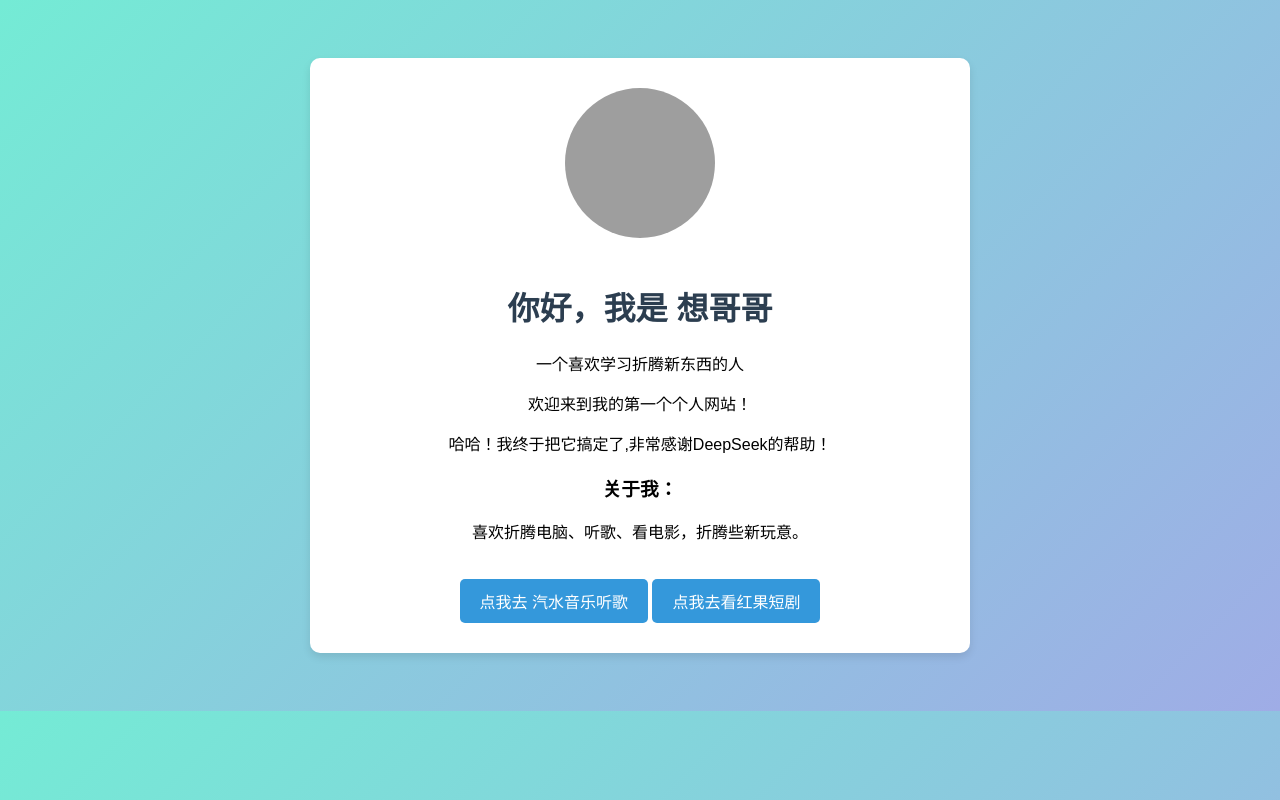
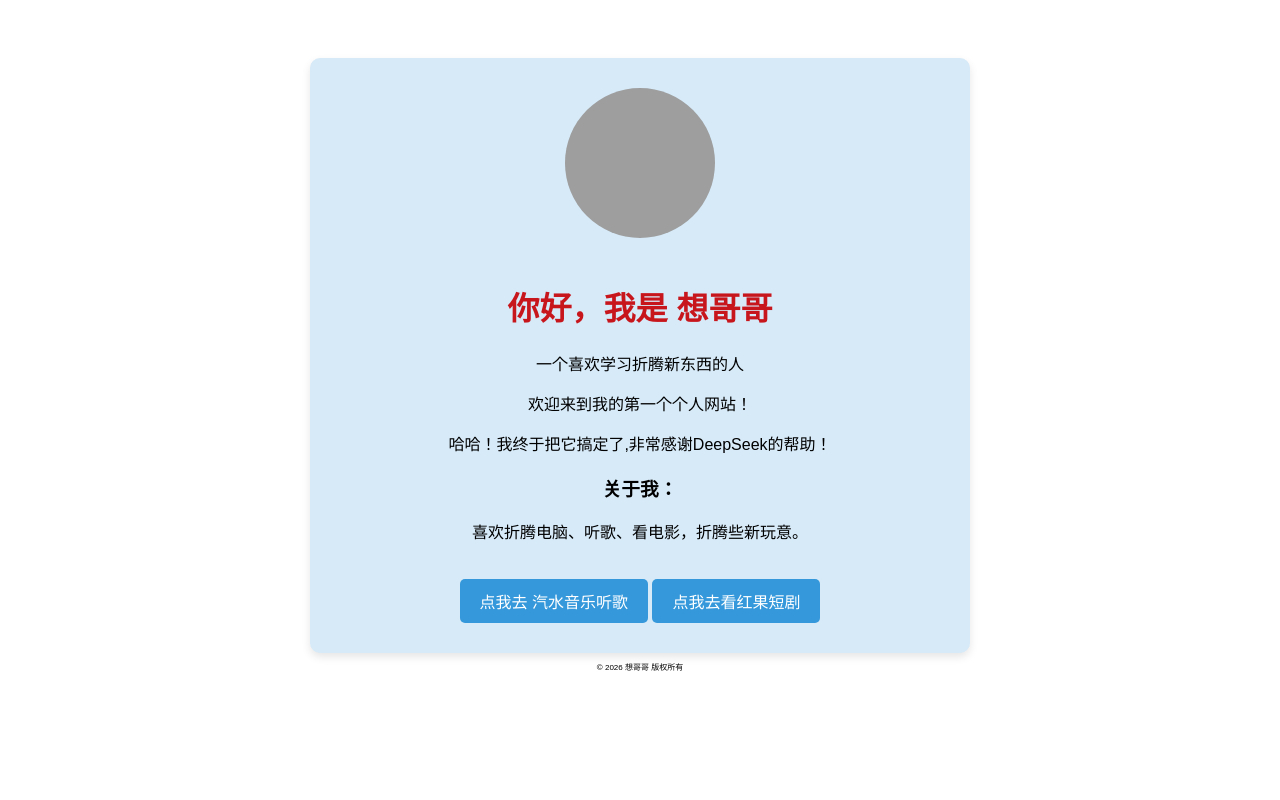
Before and after one commit to ypx-xgg/ypx-xgg.github.io, a plain HTML site: page index.html in a window 1280 px wide. Drawn offline with Linux system fonts and the light colour scheme; grey boxes are pictures that could not be loaded.

Commit message:
Update index.html

```diff
--- a/index.html
+++ b/index.html
@@ -1,5 +1,5 @@
+<!DOCTYPE html>
 
-<!DOCTYPE html>
 <html>
   <head>
     <meta charset="UTF-8">
@@ -8,14 +8,14 @@
      /* 这里是网页的美化设置 */
       body {
         font-family: '微软雅黑', sans-serif;
-      background: linear-gradient(135deg, #74ebd5 0%, #9face6 100%);     text-align: center; /* 文字居中 */
+        background: white;     text-align: center; /* 文字居中 */
         padding: 50px;
       }
       h1 {
-      color: #2c3e50; /* 大标题颜色 */
+        color: #c8161d; /* 大标题颜色 */
       }
       .卡片 {
-      background-color: white; /* 卡片的背景是白色的 */
+        background-color:#d6eaf8; /* 卡片的背景是浅蓝色的 */
         padding: 30px;
         border-radius: 10px; /* 卡片变成圆角 */
         box-shadow: 0 4px 8px rgba(0,0,0,0.1); /* 加一点阴影，看起来有立体感 */
@@ -48,7 +48,9 @@
   }
 
     </style>
+
   </head>
+
   <body>
 
     <!-- 网页里的内容都在这里 -->
@@ -72,4 +74,5 @@
      </div>
 
    </body>
+<p style="font-size:8px;">© 2026  想哥哥  版权所有</p >
 </html>
```
Lines whose indentation alone changed are shown as unchanged.
